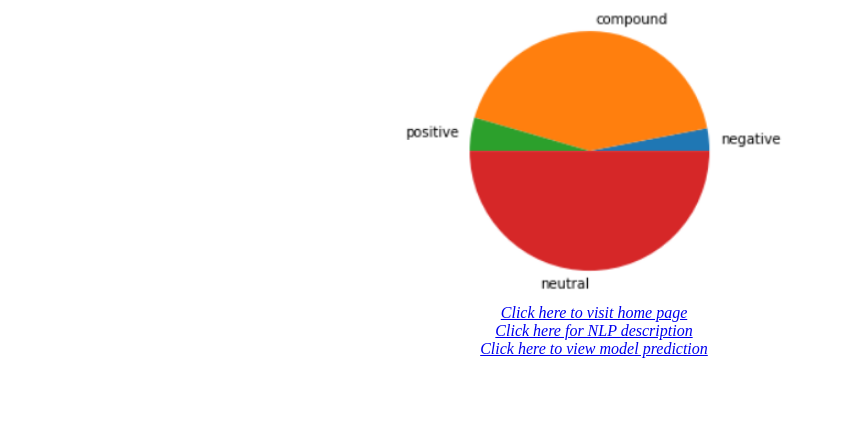
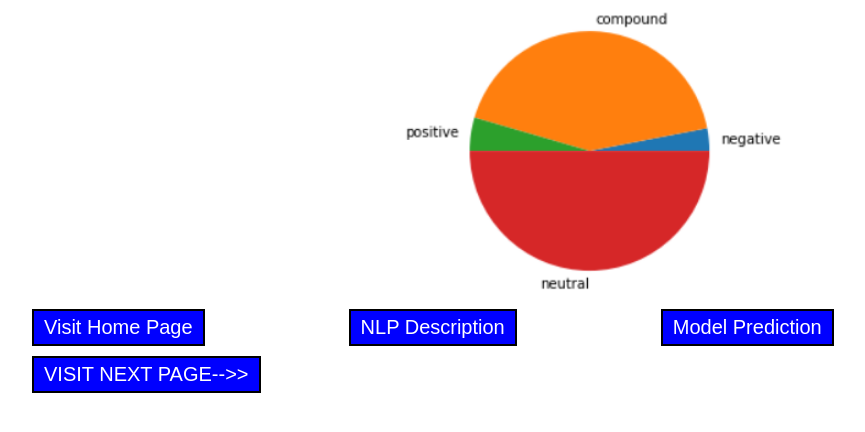
Before and after one commit to sejalpcegithub/SejalJain_SentimentalAnalysis_Tweets, a Flask app: page /index3 in a window 1280 px wide. Shown: the part 271-703 px from the top of the page, without its empty margins (46-911 px from the left). Run offline with Flask 2, Linux system fonts and the light colour scheme.

Commit message:
Update index3.html

```diff
--- a/templates/index3.html
+++ b/templates/index3.html
@@ -39,12 +39,36 @@ img {
 
 </head>
 </body>
-<div style ="text-align:center">
-<a href="/" >Click here to visit home page</a>
-<br>
-<a href="/index2" >Click here for NLP description</a>
-<br>
-<a href="/index4" >Click here to view model prediction</a>
-<br>
-</div>
+<div class="container" >
+   <style>
+       .GFG {
+           background-color:blue;
+           border: 2px solid black;
+           color: white;
+           padding: 5px 10px;
+           text-align: center;
+           display: inline-block;
+           font-size: 20px;
+           margin: 5px 70px;
+           cursor: pointer;
+       }
+   </style>
+   <button class="GFG"
+   onclick="window.location.href = '/';">
+        Visit Home Page
+   </button>
+   <button class="GFG"
+   onclick="window.location.href = '/index2';">
+        NLP Description
+   </button>
+   <button class="GFG"
+   onclick="window.location.href = '/index4';">
+       Model Prediction
+   </button>
+   <button class="GFG"
+   onclick="window.location.href = '/index4';">
+      VISIT NEXT PAGE-->>
+   </button>
+ </div>
+
 </html>
```
